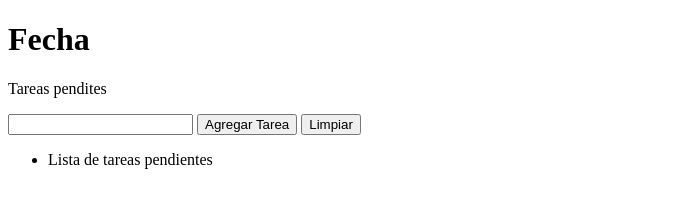
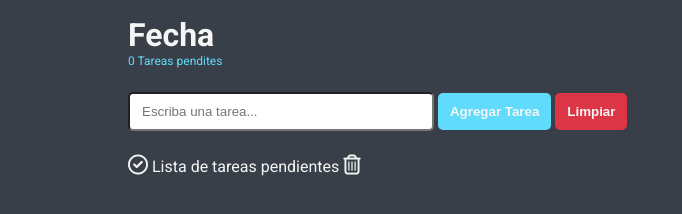
Before and after one commit to facosta0787/todo-list, a plain HTML site: page index.html in a window 1280 px wide. Shown: the whole page, without its empty margins (0-682 px from the left). Drawn offline with Linux system fonts and the light colour scheme.

Commit message:
v1.1 - Se agregan estilos css

```diff
--- a/index.html
+++ b/index.html
@@ -1,21 +1,42 @@
 <!DOCTYPE html>
 <html lang="en">
+
 <head>
-    <meta charset="UTF-8">
-    <meta http-equiv="X-UA-Compatible" content="IE=edge">
-    <meta name="viewport" content="width=device-width, initial-scale=1.0">
+    <meta charset="UTF-8" />
+    <meta http-equiv="X-UA-Compatible" content="IE=edge" />
+    <meta name="viewport" content="width=device-width, initial-scale=1.0" />
+    <link rel="stylesheet" href="styles.css" />
+    <link rel="preconnect" href="https://fonts.googleapis.com">
+    <link rel="preconnect" href="https://fonts.gstatic.com" crossorigin>
+    <link href="https://fonts.googleapis.com/css2?family=Roboto:ital,wght@0,300;0,400;0,500;0,700;1,400&display=swap"
+        rel="stylesheet">
+    <link rel="stylesheet" href="https://cdnjs.cloudflare.com/ajax/libs/font-awesome/6.0.0/css/all.min.css"
+        integrity="sha512-9usAa10IRO0HhonpyAIVpjrylPvoDwiPUiKdWk5t3PyolY1cOd4DSE0Ga+ri4AuTroPR5aQvXU9xC6qOPnzFeg=="
+        crossorigin="anonymous" referrerpolicy="no-referrer" />
     <title>Document</title>
 </head>
+
 <body>
-    <h1 id="titulo-ppal">Fecha</h1>
-    <p id="contador-tareas-pendientes">Tareas pendites</p>
-    <form>
-        <input type="text" class="caja-de-text"/>
-        <button type="submit" class="boton submit-button">Agregar Tarea</button>
-        <button type="button" class="boton clear-button">Limpiar</button>
-    </form>
-    <ul id="lista-de-tareas" class="tasks-list">
-        <li>Lista de tareas pendientes</li>
-    </ul>
+    <main>
+        <h1 id="titulo-ppal">Fecha</h1>
+        <p id="contador-tareas-pendientes">0 Tareas pendites</p>
+        <form class="new-task-form">
+            <input type="text" class="caja-de-text" placeholder="Escriba una tarea..." />
+            <button type="submit" class="boton submit-button">Agregar Tarea</button>
+            <button type="reset" class="boton clear-button">Limpiar</button>
+        </form>
+        <ul id="lista-de-tareas" class="tasks-list">
+            <li>
+                <button class="button-list check-task-button">
+                    <i class="fa-regular fa-circle-check"></i>
+                </button>
+                <span class="task-description">Lista de tareas pendientes</span>
+                <button type="button" class="button-list remove-task-button">
+                    <i class="fa-regular fa-trash-can"></i>
+                </button>
+            </li>
+        </ul>
+    </main>
 </body>
+
 </html>
--- /dev/null
+++ b/styles.css
@@ -0,0 +1,89 @@
+:root {
+    /* Las variables en CSS se definen con doble guion --variable-1 */
+    --main-bg-color: #393f49;
+    --white-color: whitesmoke;
+    --blue-color: #61dbfb;
+    --grey-color: #8d9196;
+    --green-color: #61e786;
+    --red-color: #dc3545;
+  }
+
+* {
+    padding: 0;
+    margin: 0;
+    box-sizing: border-box;
+    color: var(--white-color);
+}
+
+body {
+    font-family: Roboto;
+    background-color: var(--main-bg-color);
+    width: 100%;
+    /* border: 1px dashed red; */
+}
+
+main {
+    /* border: 1px dashed greenyellow; */
+    width: 80%;
+    margin: 0 auto;
+}
+
+#titulo-ppal {
+    margin-top: 16px;
+}
+
+/* Para selecionar un elemento por ID se utiliza el signo "#" al principio del nombre de id */
+#contador-tareas-pendientes {
+    color: var(--blue-color);
+    font-size: 12px;
+}
+
+.new-task-form {
+    margin-top: 24px;
+}
+
+/* Para seleccionar elementos por la propiedad class lo hacemos agregando un "." al principio del nombre de la clase */
+.caja-de-text {
+    width: 306px;
+    height: 39px;
+    border-radius: 5px;
+    color: black;
+    padding: 0 12px; /* Modificar por direccion arriba-abajo izquierda-derecha */
+}
+
+.boton {
+    height: 37px;
+    border-radius: 5px;
+    border: none;
+    font-weight: bold;
+    padding: 0 12px 0 12px; /* Modificar las 4 propiedades arriba derecha abajo izquierda como las manesillas del reloj */
+}
+
+.submit-button {
+    background-color: var(--blue-color);
+}
+
+.clear-button {
+    background-color: var(--red-color);
+}
+
+.tasks-list {
+    list-style: none;
+    margin-top: 24px;
+}
+
+.button-list {
+    background-color: transparent;
+    border: none;
+    padding: 0;
+    cursor: pointer;
+}
+
+.button-list > i {
+    font-size: 20px;
+    transition: all 0.3s ease-in;
+}
+
+.fa-circle-check:hover {
+    color: var(--green-color);
+}
```
